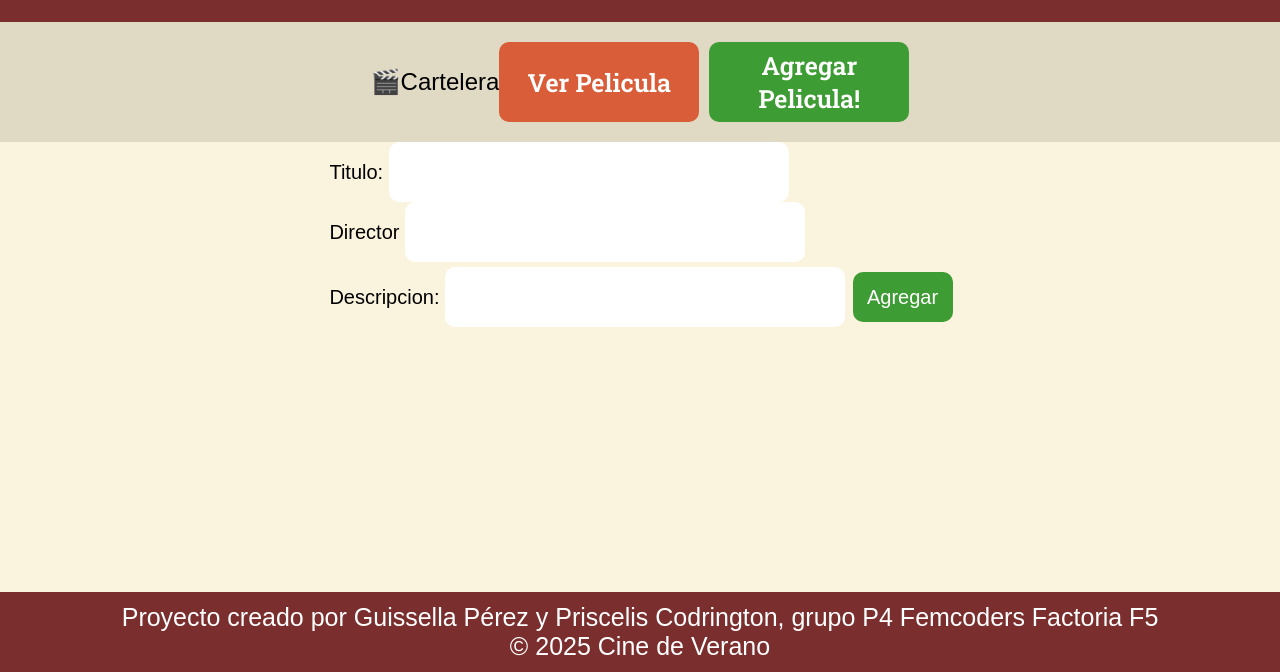
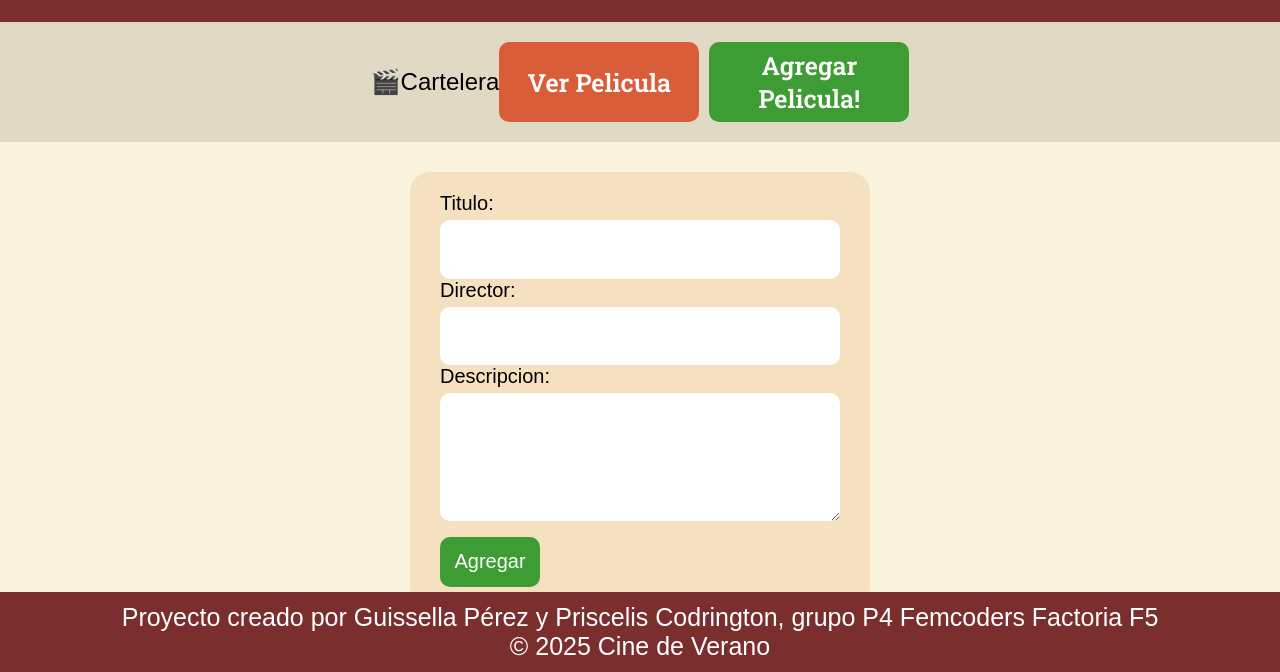
Before and after one commit to priscelis/cine-verano-crud, a website: page pages/post.html in a window 1280 px wide. Shown: the part 128-800 px from the top of the page. Drawn offline with Linux system fonts and the light colour scheme; no server answers.

Commit message:
finished js

```diff
--- a/pages/post.html
+++ b/pages/post.html
@@ -29,15 +29,16 @@
         <!--Una caja que quise añadir como plus en el estilo-->
         <section class="cajaEditar">
         <form id="formulario" method="post">
-           <label for="titulo">Titulo:
-            <input type="text" name="titulo" id="titulo" class="input-title" required>
-            </label><br>
-            <label for="director">Director
-            <input type="text" name="director" id="director" class="input-director" required>
-        </label><br>
-           <label for="description"> Descripcion:
-            <input type="text" name="description" id="agregarDescripcion" class="input-description" required>
-        </label>
+           <label for="titulo">Titulo: </label><br>
+
+           <input type="text" name="titulo" id="titulo" class="input input-title" required>
+
+            <label for="director">Director:</label><br>
+            <input type="text" name="director" id="director" class="input input-director" required>
+
+           <label for="description"> Descripcion: </label>
+
+            <textarea type="text" name="description" id="agregarDescripcion" class=" input input-description" required></textarea>
 
             <button type="submit" id="btnAgregar">Agregar</button>
     </form>
--- a/src/css/post.css
+++ b/src/css/post.css
@@ -12,7 +12,7 @@ section{
     align-items: center;
 }
 
-#formulario-update{
+#formulario{
     background-color: #F5E1C0;
     width: 400px;
     height: 400px;
@@ -34,18 +34,22 @@ section{
     align-items: center;
 }
 
-input{
-    width: 400px;
+.input{
+    width: 100%;
     border: #ffffff;
-    height: 60px;
+    padding: 15px;
     border-radius: 10px;
     font-size: 20px;
 
 }
 
+textarea{
+    height: 98px;
+
+}
 label{
     font-size: 20px;
-   margin: 2px;
+
 }
 
 #btnAgregar{
--- a/src/css/update.css
+++ b/src/css/update.css
@@ -12,7 +12,7 @@ section{
     align-items: center;
 }
 
-#formulario{
+#formulario-update{
     background-color: #F5E1C0;
     width: 400px;
     height: 400px;
@@ -23,11 +23,6 @@ section{
     flex-wrap: wrap;
 }
 
-.formulario{
-    display: flex;
-    justify-content: center;
-
-}
 .titulo{
     font-size: 30px;
     display: flex;
```
